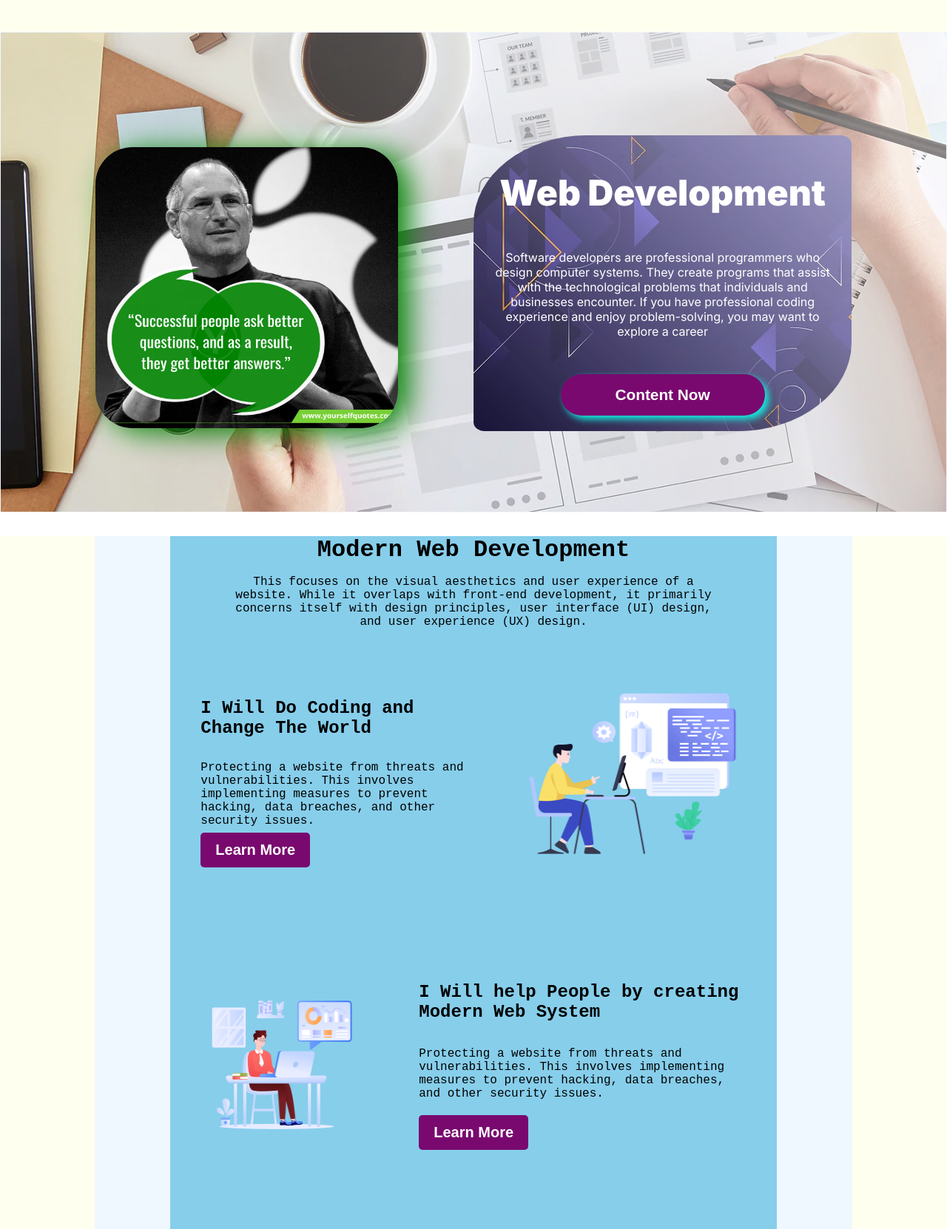
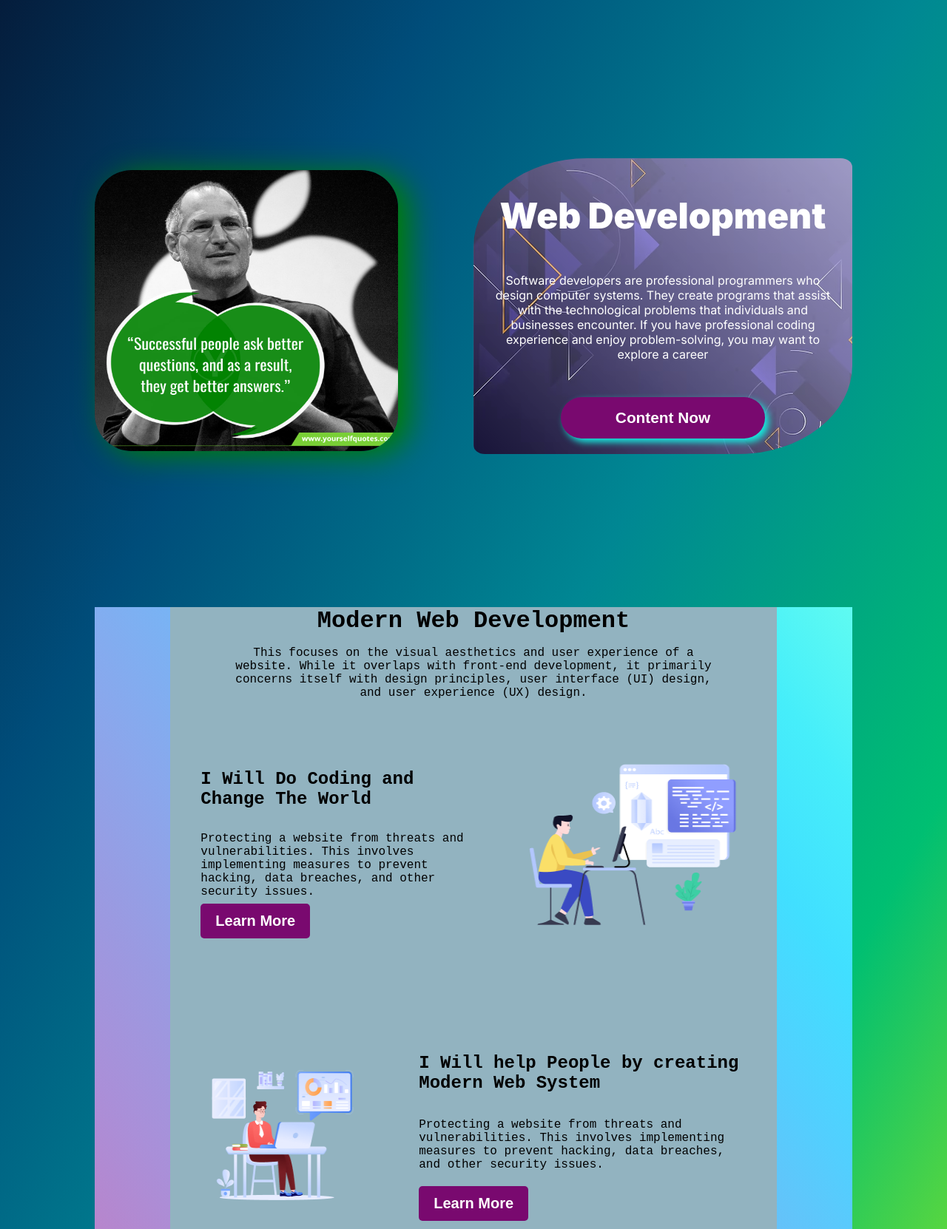
Before and after one commit to kyachingprue/my-new-Javascript, a plain HTML site: page index.html in a window 1280 px wide. Shown: the part 87-1749 px from the top of the page at 74% size. Drawn offline with Linux system fonts and the light colour scheme; a web font is replaced by a local one.

Commit message:
new commit

```diff
--- a/CSS/apps.css
+++ b/CSS/apps.css
@@ -10,14 +10,13 @@
 }
 body{
   font-family: "Inter", sans-serif;
+  background-image: linear-gradient(to right bottom, #051937, #004d7a, #008793, #00bf72, #a8eb12);
 }
 /* Navigation style starts */
 .nav-container{
   width: 100%;
   height: 130px;
   margin: 0 auto;
-  border: 2px solid ivory;
-  background-color: ivory;
 }
 .nav-content-container{
   width: 80%;
@@ -40,14 +39,14 @@ body{
   width: 80px;
   height: 55px;
   margin-top: 6px;
-  filter:drop-shadow(10px 8px 20px blueviolet);
+  filter:drop-shadow(10px 8px 20px blue);
 }
 .icon-logo i{
   font-size: 43px;
   margin-left: 10px;
 }
 .icon-logo a{
-  color: black;
+  color: white;
 }
 .nav-title{
   width: 470px;
@@ -88,13 +87,6 @@ body{
   max-width: 100%;
   height: 650px;
   margin: 0 auto;
-  background-image: linear-gradient(
-    45deg,
-    rgba(255, 255, 255, 0),
-    rgba(255, 255, 255, 0.5)),
-   url("../IMAGE/website.webp");
-   border: 1px solid aliceblue;
-
 }
 .header-content-container{
   width: 80%;
@@ -184,22 +176,20 @@ body{
 /* Header style ends */
 /* Main style starts */
 .main-section{
-  background-color: ivory;
   font-family: "Azeret Mono", monospace;
 }
 .main-container{
-  width: 80%;
-  height: 1393px;
+  max-width: 80%;
+  height: 1400px;
   margin: 0 auto;
-  margin-top: 2rem;
-  background-color: aliceblue;
+  background-image: linear-gradient(to right top, #d16ba5, #c777b9, #ba83ca, #aa8fd8, #9a9ae1, #8aa7ec, #79b3f4, #69bff8, #52cffe, #41dfff, #46eefa, #5ffbf1);
 }
 .main-content-container{
   width: 80%;
   height: 1300px;
   margin: 0 auto;
-  background-color: skyblue;
-
+  margin-top: 2rem;
+  background-color: #92b3c0;
 }
 /* banner style starts */
 .main-content-banner-property{
```
